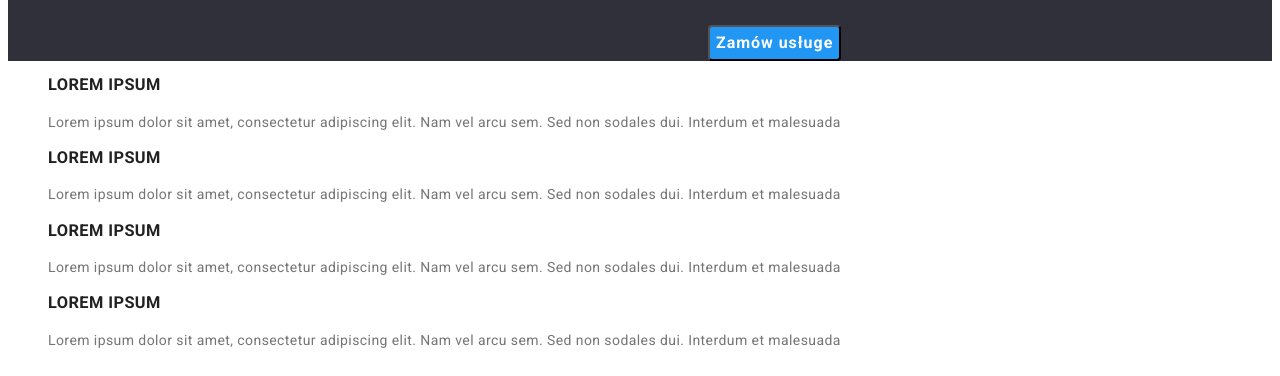
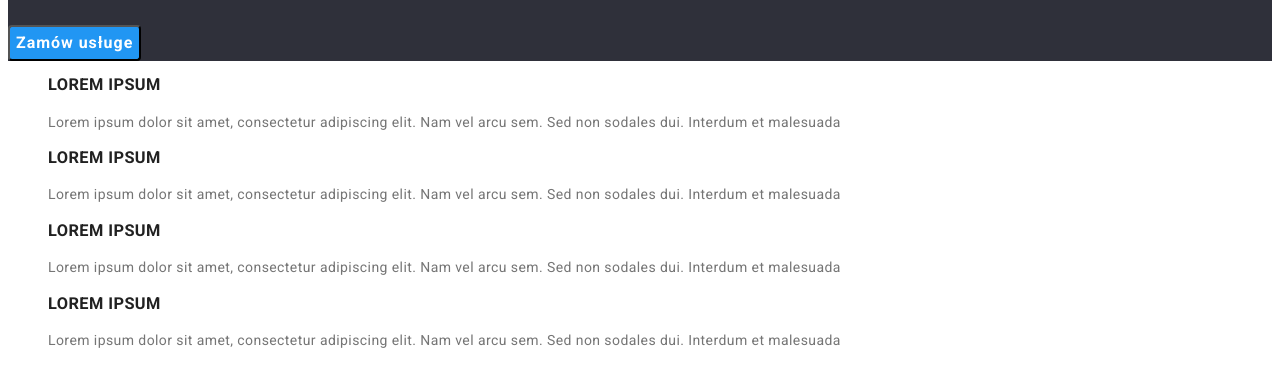
Before and after one commit to WojciechDutkiewicz/goit-markup-hw-02, a plain HTML site: page index.html in a window 1280 px wide. Shown: the part 255-631 px from the top of the page. Drawn offline with Linux system fonts and the light colour scheme.

Commit message:
zmiana line-height

```diff
--- a/CSS/styles.css
+++ b/CSS/styles.css
@@ -103,10 +103,9 @@ body {
   border-radius: 4px;
   font-size: 16px;
   font-weight: 700;
-  line-height: 30px;
+  line-height: 1.88;
   letter-spacing: 0.06em;
   text-align: center;
-  margin-left: 700px;
   background-color: var(--fourthcolor);
   color: #ffffff;
   cursor: pointer;
```
